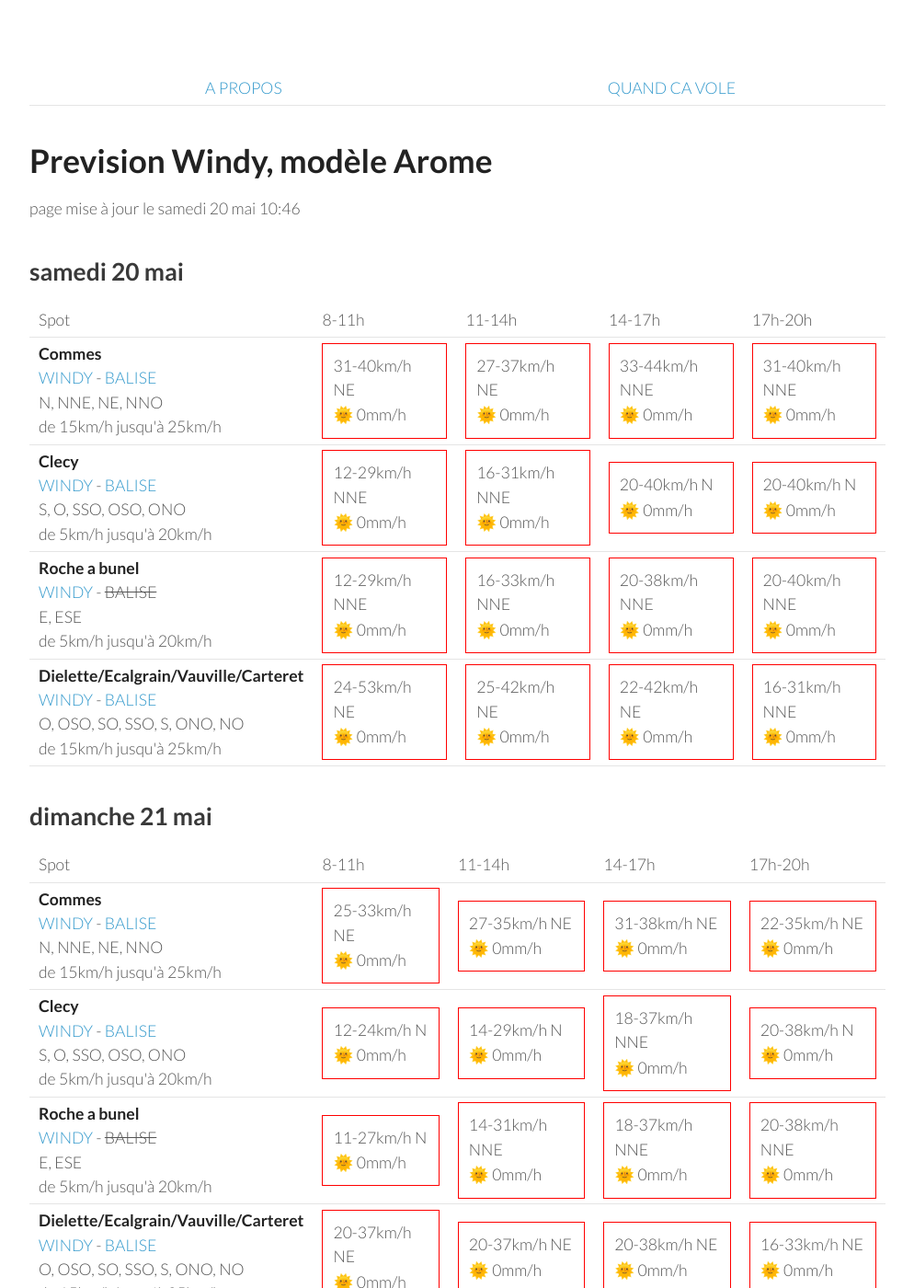
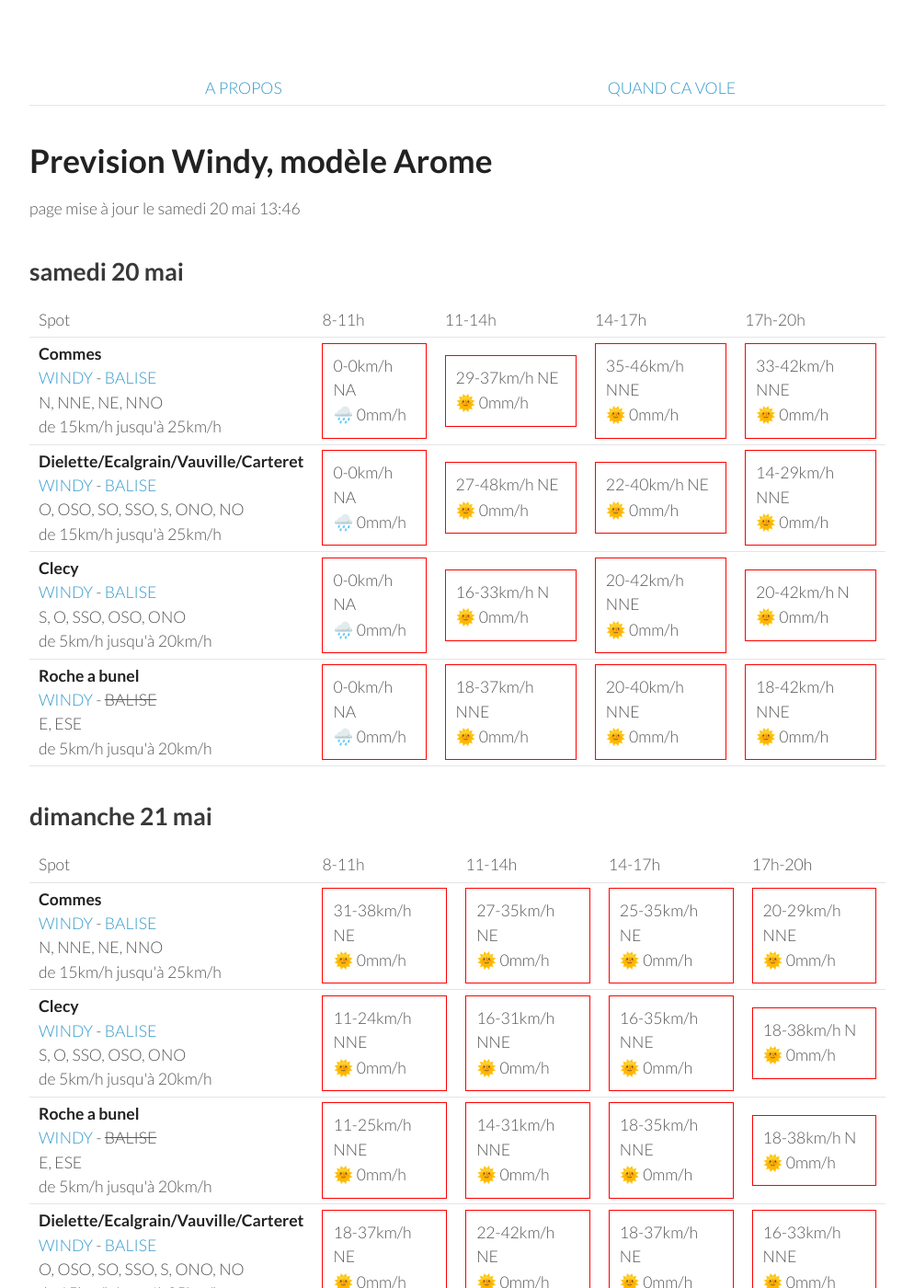
Before and after one commit to parapente-dans-le-nord/parapente-dans-le-nord.github.io, a Jekyll site: the page built from normandie.markdown, in a window 1280 px wide and 1400 px high. Shown: the whole window at 92% size, without its empty margins (26-1020 px from the left). Built offline with Jekyll 4.4.1, drawn with Linux system fonts in a browser that asks for light colours; some of the changed text lies outside the part shown.

Commit message:
update index.markdown

```diff
--- a/normandie.markdown
+++ b/normandie.markdown
@@ -7,7 +7,7 @@ title:  "Tous les spots"
 {: .links}
 
 # Prevision Windy, modèle Arome
-page mise à jour le samedi 20 mai 10:46
+page mise à jour le samedi 20 mai 13:46
 
 ## samedi 20 mai
 
@@ -24,41 +24,37 @@ page mise à jour le samedi 20 mai 10:46
 <tr>
         <td><strong>Commes</strong><br><a href="https://windy.com/49.346/-0.726?48.936,-0.726,8">WINDY</a> - <span class=""><a href="http://www.balisemeteo.com/balise.php?idBalise=158">BALISE</a> </span><br> <span class="vent-favorable">N, NNE, NE, NNO</span><br><span class="force-vent">de 15km/h jusqu'à 25km/h</span> </td>
 
-            <td><div class="not-flyable"><p>31-40km/h NE</p><p>🌞 0mm/h</p></div></td>
-            <td><div class="not-flyable"><p>27-37km/h NE</p><p>🌞 0mm/h</p></div></td>
-            <td><div class="not-flyable"><p>33-44km/h NNE</p><p>🌞 0mm/h</p></div></td>
-            <td><div class="not-flyable"><p>31-40km/h NNE</p><p>🌞 0mm/h</p></div></td>
+            <td><div class="not-flyable"><p>0-0km/h NA</p><p>🌧️ 0mm/h</p></div></td>
+            <td><div class="not-flyable"><p>29-37km/h NE</p><p>🌞 0mm/h</p></div></td>
+            <td><div class="not-flyable"><p>35-46km/h NNE</p><p>🌞 0mm/h</p></div></td>
+            <td><div class="not-flyable"><p>33-42km/h NNE</p><p>🌞 0mm/h</p></div></td>
 
+    </tr>
+<tr>
+        <td><strong>Dielette/Ecalgrain/Vauville/Carteret</strong><br><a href="https://windy.com/49.650/-1.856?49.243,-1.856,8">WINDY</a> - <span class=""><a href="http://www.balisemeteo.com/balise.php?idBalise=81">BALISE</a> </span><br> <span class="vent-favorable">O, OSO, SO, SSO, S, ONO, NO</span><br><span class="force-vent">de 15km/h jusqu'à 25km/h</span> </td>
+
+            <td><div class="not-flyable"><p>0-0km/h NA</p><p>🌧️ 0mm/h</p></div></td>
+            <td><div class="not-flyable"><p>27-48km/h NE</p><p>🌞 0mm/h</p></div></td>
+            <td><div class="not-flyable"><p>22-40km/h NE</p><p>🌞 0mm/h</p></div></td>
+            <td><div class="not-flyable"><p>14-29km/h NNE</p><p>🌞 0mm/h</p></div></td>
 
     </tr>
 <tr>
         <td><strong>Clecy</strong><br><a href="https://windy.com/48.929/-0.470?48.516,-0.470,8">WINDY</a> - <span class=""><a href="http://www.balisemeteo.com/balise.php?idBalise=122">BALISE</a> </span><br> <span class="vent-favorable">S, O, SSO, OSO, ONO</span><br><span class="force-vent">de 5km/h jusqu'à 20km/h</span> </td>
 
-            <td><div class="not-flyable"><p>12-29km/h NNE</p><p>🌞 0mm/h</p></div></td>
-            <td><div class="not-flyable"><p>16-31km/h NNE</p><p>🌞 0mm/h</p></div></td>
-            <td><div class="not-flyable"><p>20-40km/h N</p><p>🌞 0mm/h</p></div></td>
-            <td><div class="not-flyable"><p>20-40km/h N</p><p>🌞 0mm/h</p></div></td>
-
+            <td><div class="not-flyable"><p>0-0km/h NA</p><p>🌧️ 0mm/h</p></div></td>
+            <td><div class="not-flyable"><p>16-33km/h N</p><p>🌞 0mm/h</p></div></td>
+            <td><div class="not-flyable"><p>20-42km/h NNE</p><p>🌞 0mm/h</p></div></td>
+            <td><div class="not-flyable"><p>20-42km/h N</p><p>🌞 0mm/h</p></div></td>
 
     </tr>
 <tr>
         <td><strong>Roche a bunel</strong><br><a href="https://windy.com/48.993/-0.499?48.580,-0.499,8">WINDY</a> - <span class="no-balise"> BALISE </span><br> <span class="vent-favorable">E, ESE</span><br><span class="force-vent">de 5km/h jusqu'à 20km/h</span> </td>
 
-            <td><div class="not-flyable"><p>12-29km/h NNE</p><p>🌞 0mm/h</p></div></td>
-            <td><div class="not-flyable"><p>16-33km/h NNE</p><p>🌞 0mm/h</p></div></td>
-            <td><div class="not-flyable"><p>20-38km/h NNE</p><p>🌞 0mm/h</p></div></td>
+            <td><div class="not-flyable"><p>0-0km/h NA</p><p>🌧️ 0mm/h</p></div></td>
+            <td><div class="not-flyable"><p>18-37km/h NNE</p><p>🌞 0mm/h</p></div></td>
             <td><div class="not-flyable"><p>20-40km/h NNE</p><p>🌞 0mm/h</p></div></td>
-
-
-    </tr>
-<tr>
-        <td><strong>Dielette/Ecalgrain/Vauville/Carteret</strong><br><a href="https://windy.com/49.650/-1.856?49.243,-1.856,8">WINDY</a> - <span class=""><a href="http://www.balisemeteo.com/balise.php?idBalise=81">BALISE</a> </span><br> <span class="vent-favorable">O, OSO, SO, SSO, S, ONO, NO</span><br><span class="force-vent">de 15km/h jusqu'à 25km/h</span> </td>
-
-            <td><div class="not-flyable"><p>24-53km/h NE</p><p>🌞 0mm/h</p></div></td>
-            <td><div class="not-flyable"><p>25-42km/h NE</p><p>🌞 0mm/h</p></div></td>
-            <td><div class="not-flyable"><p>22-42km/h NE</p><p>🌞 0mm/h</p></div></td>
-            <td><div class="not-flyable"><p>16-31km/h NNE</p><p>🌞 0mm/h</p></div></td>
-
+            <td><div class="not-flyable"><p>18-42km/h NNE</p><p>🌞 0mm/h</p></div></td>
 
     </tr>
 
@@ -80,40 +76,40 @@ page mise à jour le samedi 20 mai 10:46
 <tr>
         <td><strong>Commes</strong><br><a href="https://windy.com/49.346/-0.726?48.936,-0.726,8">WINDY</a> - <span class=""><a href="http://www.balisemeteo.com/balise.php?idBalise=158">BALISE</a> </span><br> <span class="vent-favorable">N, NNE, NE, NNO</span><br><span class="force-vent">de 15km/h jusqu'à 25km/h</span> </td>
 
-            <td><div class="not-flyable"><p>25-33km/h NE</p><p>🌞 0mm/h</p></div></td>
+            <td><div class="not-flyable"><p>31-38km/h NE</p><p>🌞 0mm/h</p></div></td>
             <td><div class="not-flyable"><p>27-35km/h NE</p><p>🌞 0mm/h</p></div></td>
-            <td><div class="not-flyable"><p>31-38km/h NE</p><p>🌞 0mm/h</p></div></td>
-            <td><div class="not-flyable"><p>22-35km/h NE</p><p>🌞 0mm/h</p></div></td>
+            <td><div class="not-flyable"><p>25-35km/h NE</p><p>🌞 0mm/h</p></div></td>
+            <td><div class="not-flyable"><p>20-29km/h NNE</p><p>🌞 0mm/h</p></div></td>
 
 
     </tr>
 <tr>
         <td><strong>Clecy</strong><br><a href="https://windy.com/48.929/-0.470?48.516,-0.470,8">WINDY</a> - <span class=""><a href="http://www.balisemeteo.com/balise.php?idBalise=122">BALISE</a> </span><br> <span class="vent-favorable">S, O, SSO, OSO, ONO</span><br><span class="force-vent">de 5km/h jusqu'à 20km/h</span> </td>
 
-            <td><div class="not-flyable"><p>12-24km/h N</p><p>🌞 0mm/h</p></div></td>
-            <td><div class="not-flyable"><p>14-29km/h N</p><p>🌞 0mm/h</p></div></td>
-            <td><div class="not-flyable"><p>18-37km/h NNE</p><p>🌞 0mm/h</p></div></td>
-            <td><div class="not-flyable"><p>20-38km/h N</p><p>🌞 0mm/h</p></div></td>
+            <td><div class="not-flyable"><p>11-24km/h NNE</p><p>🌞 0mm/h</p></div></td>
+            <td><div class="not-flyable"><p>16-31km/h NNE</p><p>🌞 0mm/h</p></div></td>
+            <td><div class="not-flyable"><p>16-35km/h NNE</p><p>🌞 0mm/h</p></div></td>
+            <td><div class="not-flyable"><p>18-38km/h N</p><p>🌞 0mm/h</p></div></td>
 
 
     </tr>
 <tr>
         <td><strong>Roche a bunel</strong><br><a href="https://windy.com/48.993/-0.499?48.580,-0.499,8">WINDY</a> - <span class="no-balise"> BALISE </span><br> <span class="vent-favorable">E, ESE</span><br><span class="force-vent">de 5km/h jusqu'à 20km/h</span> </td>
 
-            <td><div class="not-flyable"><p>11-27km/h N</p><p>🌞 0mm/h</p></div></td>
+            <td><div class="not-flyable"><p>11-25km/h NNE</p><p>🌞 0mm/h</p></div></td>
             <td><div class="not-flyable"><p>14-31km/h NNE</p><p>🌞 0mm/h</p></div></td>
-            <td><div class="not-flyable"><p>18-37km/h NNE</p><p>🌞 0mm/h</p></div></td>
-            <td><div class="not-flyable"><p>20-38km/h NNE</p><p>🌞 0mm/h</p></div></td>
+            <td><div class="not-flyable"><p>18-35km/h NNE</p><p>🌞 0mm/h</p></div></td>
+            <td><div class="not-flyable"><p>18-38km/h N</p><p>🌞 0mm/h</p></div></td>
 
 
     </tr>
 <tr>
         <td><strong>Dielette/Ecalgrain/Vauville/Carteret</strong><br><a href="https://windy.com/49.650/-1.856?49.243,-1.856,8">WINDY</a> - <span class=""><a href="http://www.balisemeteo.com/balise.php?idBalise=81">BALISE</a> </span><br> <span class="vent-favorable">O, OSO, SO, SSO, S, ONO, NO</span><br><span class="force-vent">de 15km/h jusqu'à 25km/h</span> </td>
 
-            <td><div class="not-flyable"><p>20-37km/h NE</p><p>🌞 0mm/h</p></div></td>
-            <td><div class="not-flyable"><p>20-37km/h NE</p><p>🌞 0mm/h</p></div></td>
-            <td><div class="not-flyable"><p>20-38km/h NE</p><p>🌞 0mm/h</p></div></td>
-            <td><div class="not-flyable"><p>16-33km/h NE</p><p>🌞 0mm/h</p></div></td>
+            <td><div class="not-flyable"><p>18-37km/h NE</p><p>🌞 0mm/h</p></div></td>
+            <td><div class="not-flyable"><p>22-42km/h NE</p><p>🌞 0mm/h</p></div></td>
+            <td><div class="not-flyable"><p>18-37km/h NE</p><p>🌞 0mm/h</p></div></td>
+            <td><div class="not-flyable"><p>16-33km/h NNE</p><p>🌞 0mm/h</p></div></td>
 
 
     </tr>
@@ -156,9 +152,9 @@ page mise à jour le samedi 20 mai 10:46
 <tr>
         <td><strong>Clecy</strong><br><a href="https://windy.com/48.929/-0.470?48.516,-0.470,8">WINDY</a> - <span class=""><a href="http://www.balisemeteo.com/balise.php?idBalise=122">BALISE</a> </span><br> <span class="vent-favorable">S, O, SSO, OSO, ONO</span><br><span class="force-vent">de 5km/h jusqu'à 20km/h</span> </td>
 
-            <td><div class="not-flyable"><p>14-31km/h NNE</p><p>🌞 0mm/h</p></div></td>
-            <td><div class="not-flyable"><p>16-37km/h NNE</p><p>🌞 0mm/h</p></div></td>
+            <td><div class="not-flyable"><p>18-37km/h NNE</p><p>🌞 0mm/h</p></div></td>
             <td><div class="not-flyable"><p>18-38km/h NNE</p><p>🌞 0mm/h</p></div></td>
+            <td><div class="not-flyable"><p>18-40km/h NNE</p><p>🌞 0mm/h</p></div></td>
             <td><div class="not-flyable"><p>18-40km/h NNE</p><p>🌞 0mm/h</p></div></td>
 
 
@@ -212,10 +208,10 @@ page mise à jour le samedi 20 mai 10:46
 <tr>
         <td><strong>Clecy</strong><br><a href="https://windy.com/48.929/-0.470?48.516,-0.470,8">WINDY</a> - <span class=""><a href="http://www.balisemeteo.com/balise.php?idBalise=122">BALISE</a> </span><br> <span class="vent-favorable">S, O, SSO, OSO, ONO</span><br><span class="force-vent">de 5km/h jusqu'à 20km/h</span> </td>
 
-            <td><div class="not-flyable"><p>11-24km/h NNE</p><p>🌞 0mm/h</p></div></td>
-            <td><div class="not-flyable"><p>14-33km/h NNE</p><p>🌞 0mm/h</p></div></td>
-            <td><div class="not-flyable"><p>20-46km/h NNE</p><p>🌞 0mm/h</p></div></td>
-            <td><div class="not-flyable"><p>20-46km/h NNE</p><p>🌞 0mm/h</p></div></td>
+            <td><div class="not-flyable"><p>12-31km/h NNE</p><p>🌞 0mm/h</p></div></td>
+            <td><div class="not-flyable"><p>18-38km/h NNE</p><p>🌞 0mm/h</p></div></td>
+            <td><div class="not-flyable"><p>20-44km/h NNE</p><p>🌞 0mm/h</p></div></td>
+            <td><div class="not-flyable"><p>24-50km/h NNE</p><p>🌞 0mm/h</p></div></td>
 
 
     </tr>
@@ -268,10 +264,10 @@ page mise à jour le samedi 20 mai 10:46
 <tr>
         <td><strong>Clecy</strong><br><a href="https://windy.com/48.929/-0.470?48.516,-0.470,8">WINDY</a> - <span class=""><a href="http://www.balisemeteo.com/balise.php?idBalise=122">BALISE</a> </span><br> <span class="vent-favorable">S, O, SSO, OSO, ONO</span><br><span class="force-vent">de 5km/h jusqu'à 20km/h</span> </td>
 
-            <td><div class="not-flyable"><p>9-20km/h NE</p><p>🌞 0mm/h</p></div></td>
-            <td><div class="not-flyable"><p>12-29km/h NNE</p><p>🌞 0mm/h</p></div></td>
-            <td><div class="not-flyable"><p>14-35km/h NNE</p><p>🌞 0mm/h</p></div></td>
-            <td><div class="not-flyable"><p>16-38km/h NNE</p><p>🌞 0mm/h</p></div></td>
+            <td><div class="not-flyable"><p>11-24km/h NE</p><p>🌞 0mm/h</p></div></td>
+            <td><div class="not-flyable"><p>20-42km/h NE</p><p>🌞 0mm/h</p></div></td>
+            <td><div class="not-flyable"><p>18-42km/h NNE</p><p>🌞 0mm/h</p></div></td>
+            <td><div class="not-flyable"><p>16-40km/h NNE</p><p>🌞 0mm/h</p></div></td>
 
 
     </tr>
@@ -322,6 +318,16 @@ page mise à jour le samedi 20 mai 10:46
 
     </tr>
 <tr>
+        <td><strong>Clecy</strong><br><a href="https://windy.com/48.929/-0.470?48.516,-0.470,8">WINDY</a> - <span class=""><a href="http://www.balisemeteo.com/balise.php?idBalise=122">BALISE</a> </span><br> <span class="vent-favorable">S, O, SSO, OSO, ONO</span><br><span class="force-vent">de 5km/h jusqu'à 20km/h</span> </td>
+
+            <td><div class="not-flyable"><p>7-14km/h N</p><p>🌞 0mm/h</p></div></td>
+            <td><div class="not-flyable"><p>9-22km/h NNE</p><p>🌞 0mm/h</p></div></td>
+            <td><div class="not-flyable"><p>12-31km/h NNE</p><p>🌞 0mm/h</p></div></td>
+            <td><div class="not-flyable"><p>16-35km/h N</p><p>🌧 0.2mm/h</p></div></td>
+
+
+    </tr>
+<tr>
         <td><strong>Roche a bunel</strong><br><a href="https://windy.com/48.993/-0.499?48.580,-0.499,8">WINDY</a> - <span class="no-balise"> BALISE </span><br> <span class="vent-favorable">E, ESE</span><br><span class="force-vent">de 5km/h jusqu'à 20km/h</span> </td>
 
             <td><div class="not-flyable"><p>7-14km/h N</p><p>🌞 0mm/h</p></div></td>
```
